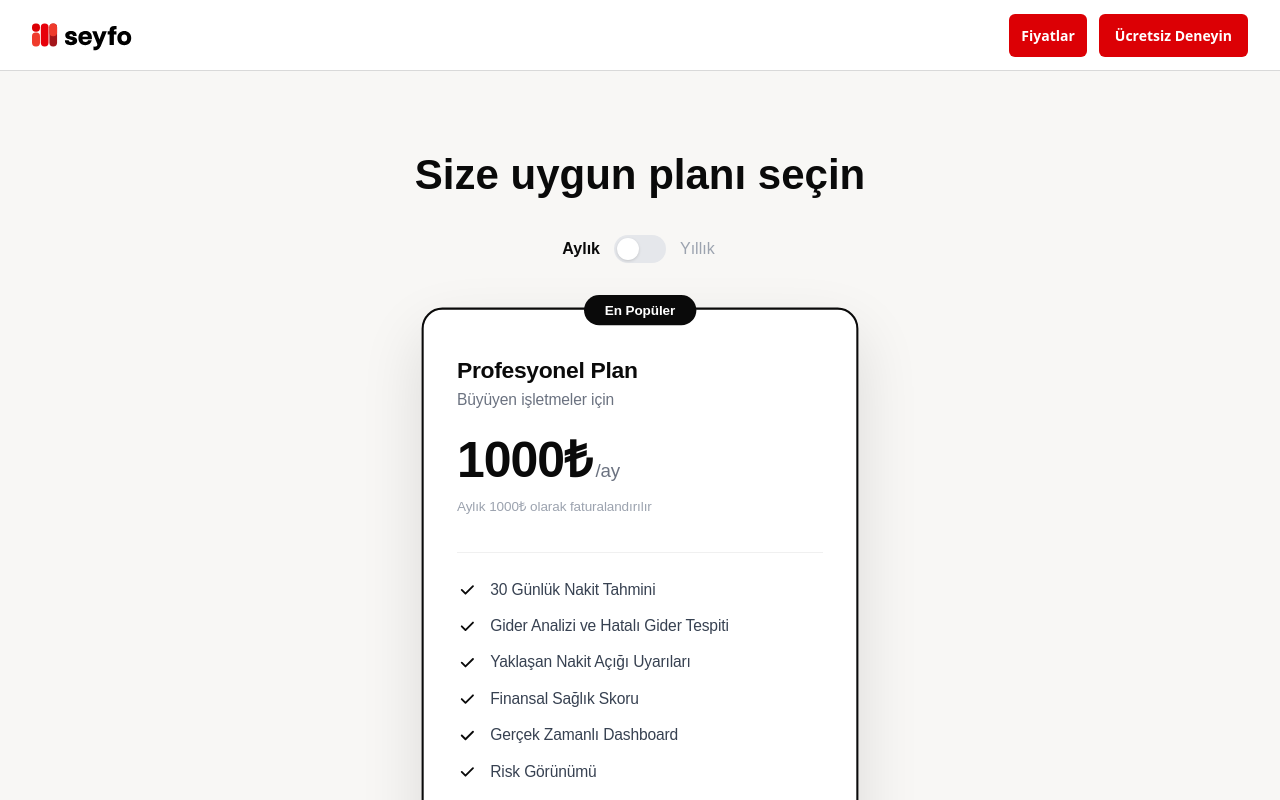
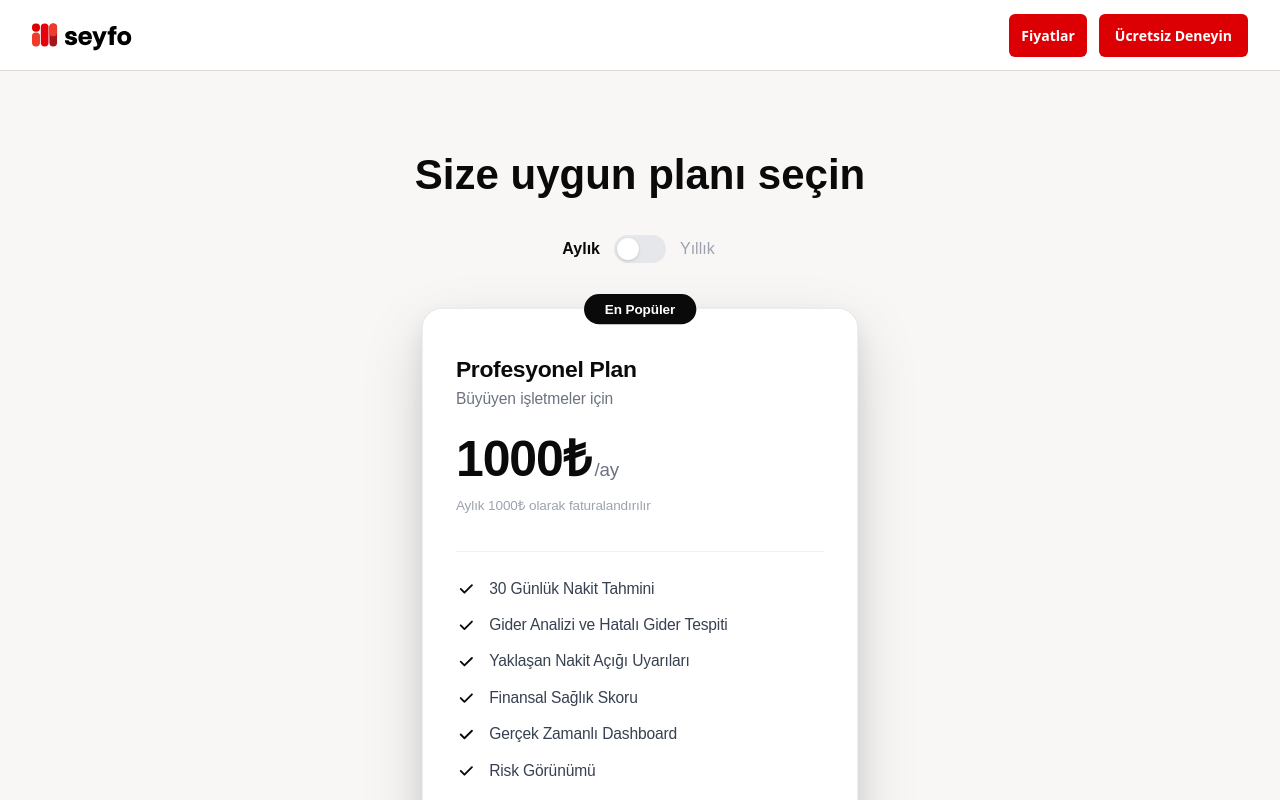
Before and after one commit to aleynakkan/website_seyfo, a React (Vite) app: page / in a window 1280 px wide. Both pictures are taken after a click on the button "Fiyatlar". Shown: the top 800 px of the page. Built offline with nearby package versions, Linux system fonts and the light colour scheme.

Commit message:
pricing page

```diff
--- a/src/components/pricingpage.module.css
+++ b/src/components/pricingpage.module.css
@@ -148,9 +148,9 @@
 }
 
 .card.featured {
-  border: 2px solid #0a0a0a;
+  border: 1px solid #e5e7eb;
   transform: scale(1.04);
-  box-shadow: 0 25px 60px rgba(0, 0, 0, 0.12);
+  box-shadow: 0 25px 60px rgba(0, 0, 0, 0.15), 0 10px 20px rgba(0, 0, 0, 0.08);
   z-index: 2;
   padding-top: 46px;
   max-width: 420px;
```
